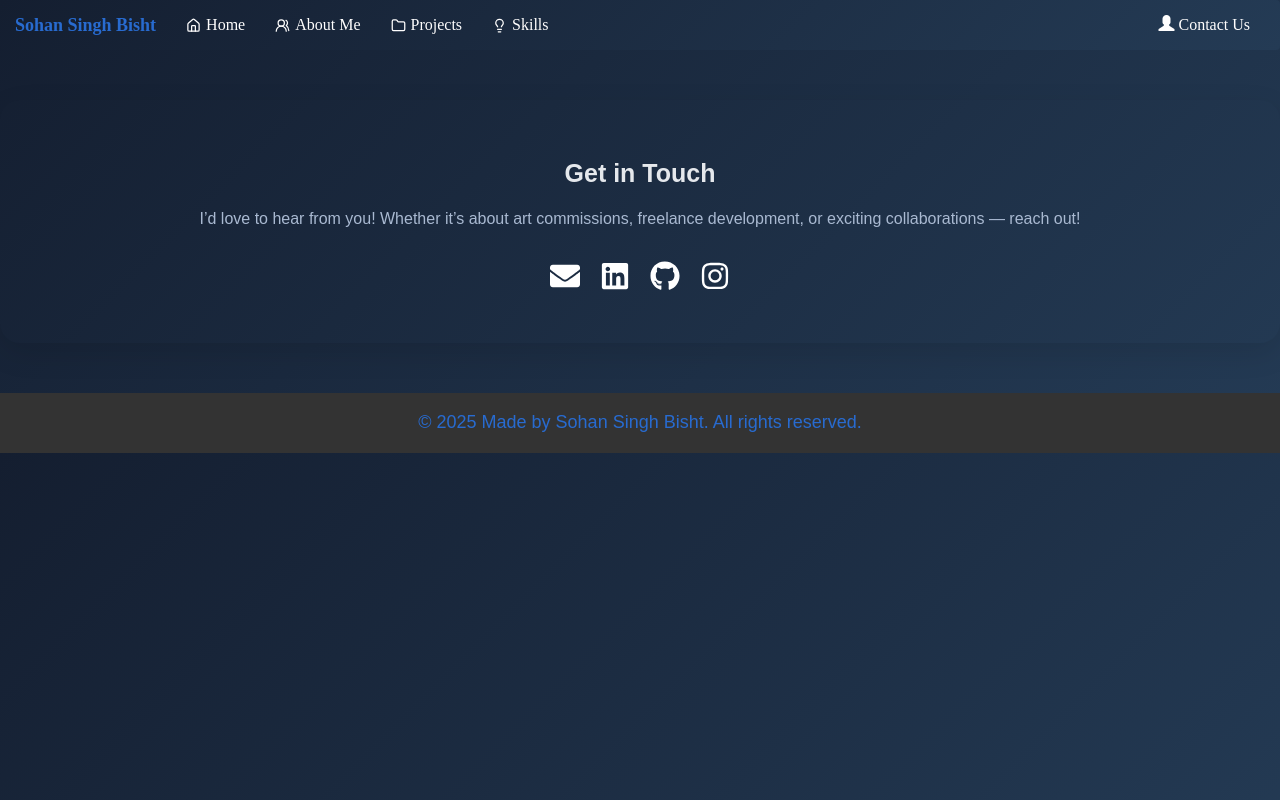
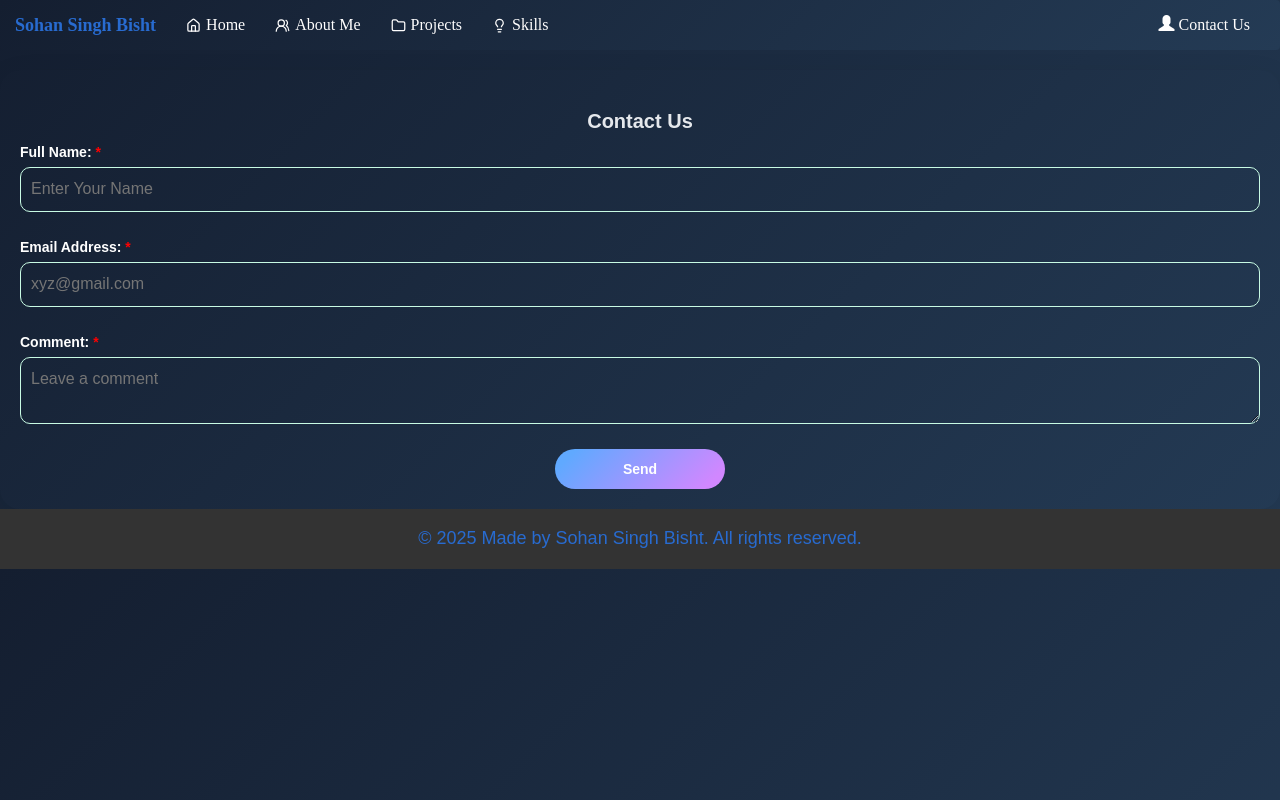
Before and after one commit to sohan418/portfolio_website, a React (Create React App) app: page /contact in a window 1280 px wide. Built offline with nearby package versions, Linux system fonts and the light colour scheme.

Commit message:
changes in contactus page

```diff
--- a/src/components/ContactUs/ContactUs.js
+++ b/src/components/ContactUs/ContactUs.js
@@ -1,5 +1,5 @@
 import React, { useState } from "react";
-// import "./ContactUs.css";
+import "./ContactUs.css";
 import BeatLoader from "react-spinners/BeatLoader";
 
 const ContactUs = () => {
@@ -32,7 +32,7 @@ const ContactUs = () => {
         console.log("Form Submitted:", formPayload);
 
         try {
-            const response = await fetch('/submit', {
+            const response = await fetch('https://portfolio-backend-6xzp.onrender.com/submit', {
                 method: 'POST',
                 body: formPayload, // Using FormData object
             });
--- a/src/route/AppRoutes.js
+++ b/src/route/AppRoutes.js
@@ -3,6 +3,7 @@ import { Routes, Route } from 'react-router-dom';
 import Home from '../pages/Home/Home';
 // import About from './pages/About';
 import Contact from '../components/ContactUs/Contact';
+import ContactUs from '../components/ContactUs/ContactUs';
 
 // Centralized Routes
 const AppRoutes = () => {
@@ -10,7 +11,7 @@ const AppRoutes = () => {
         <Routes>
             <Route path="/" element={<Home />} />
             {/* <Route path="/about" element={<About />} /> */}
-            <Route path="/contact" element={<Contact />} />
+            <Route path="/contact" element={<ContactUs />} />
         </Routes>
     );
 };
```
